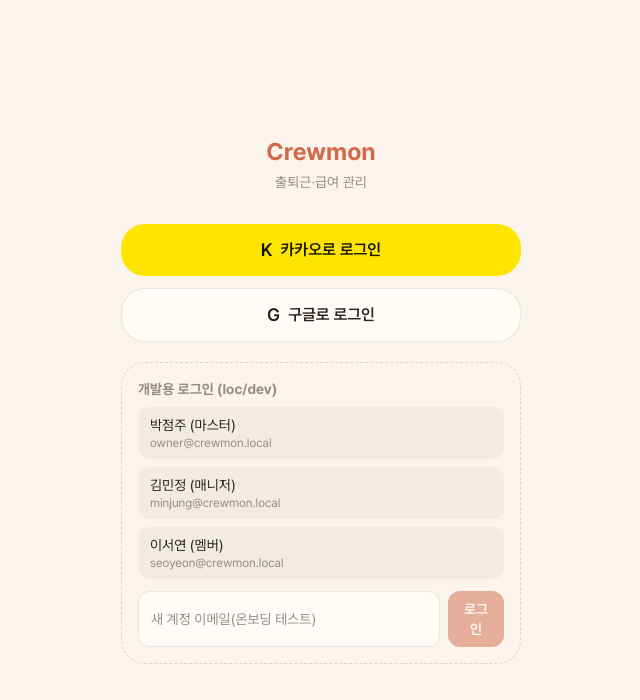
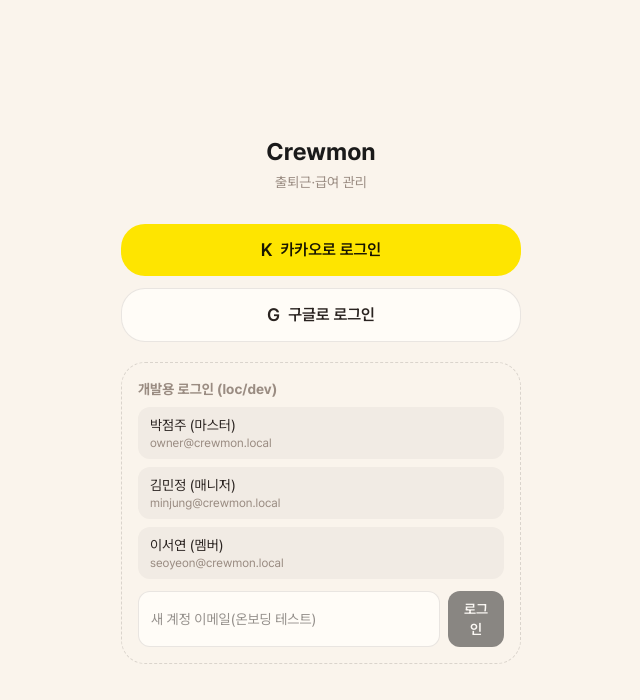
Before and after one commit to knut15/ttok, a Next.js app: page /login in a window 1280 px wide. Shown: the top 700 px of the page, without its empty margins (319-959 px from the left). Built offline with nearby package versions, Linux system fonts and the light colour scheme; no server answers.

Commit message:
feat(design): 강조색 블랙 전환 + 피치 중성화 (크림+블랙 모노톤)
- --coral: 테라코타(#D2694A) → 블랙(#1A1A1A)
- --coral-soft: 피치(#F6E3D8) → 웜 그레이(#ECE7E0)
- DESIGN.md 현행화(블랙 강조, Pretendard 적용 완료, 작업순서 ✅)

```diff
--- a/src/app/globals.css
+++ b/src/app/globals.css
@@ -6,9 +6,9 @@
   --surface: #fffcf7; /* 웜 화이트 */
   --foreground: #2a2320; /* 웜 다크브라운(순흑 회피) */
   --muted: #9a8c82; /* 웜 토프 */
-  /* 메인 강조 = 테라코타(이름은 coral 유지, 시맨틱 라벨) */
-  --coral: #d2694a;
-  --coral-soft: #f6e3d8; /* 피치 */
+  /* 메인 강조 = 블랙(이름은 coral 유지, 시맨틱 라벨). near-black 으로 화면 부담 완화. */
+  --coral: #1a1a1a;
+  --coral-soft: #ece7e0; /* 웜 그레이(중성화) — 크림+블랙 모노톤 */
   --green: #5e9a6b; /* 세이지 그린(상태: 정상/정규) */
   --green-soft: #e7efe2;
   --blue: #4f7ca8; /* 더스티 블루(상태: 연장/주휴) */
```
Also changed, not shown: 1 other file (tests, documents, lock files or other folders).
